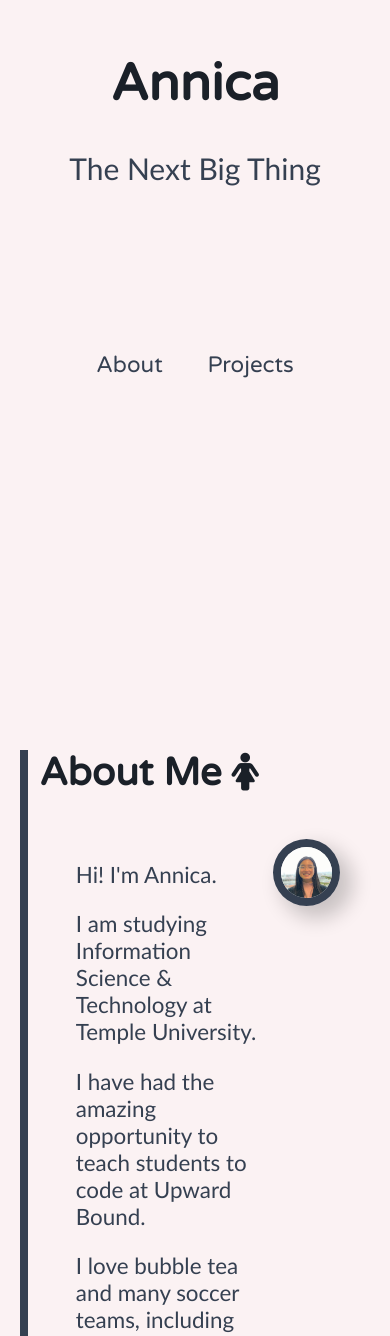
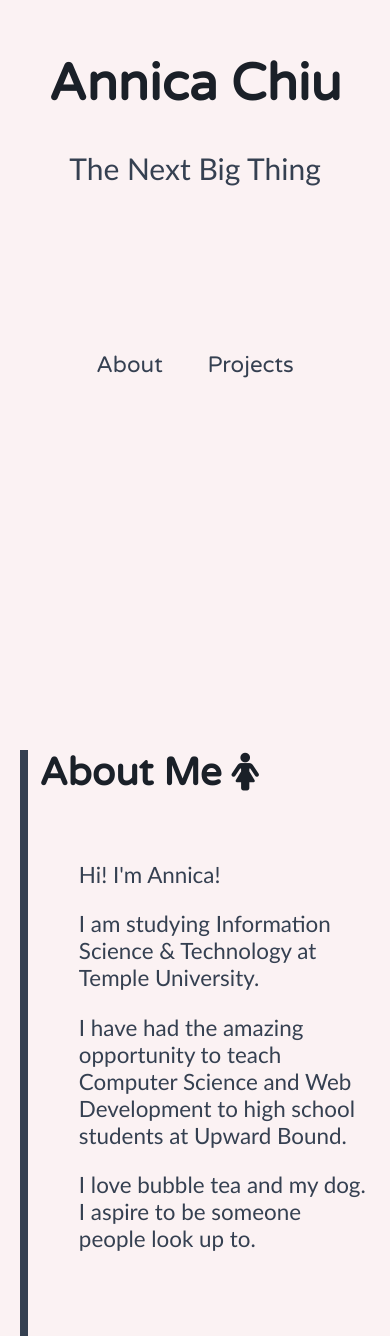
Before and after one commit to chiuannica/banannica, a Vue app: page /#/ in a window 390 px wide. Shown: the part 178-1514 px from the top of the page. Built offline with nearby package versions, Linux system fonts and the light colour scheme.

Commit message:
fixed projects spacing and my picture spacing and add option to add pic to blog

```diff
--- a/index.html
+++ b/index.html
@@ -5,9 +5,9 @@
     <meta name="viewport" content="width=device-width,initial-scale=1.0">
     <meta name="Description" content="Annica's personal website">
     <meta name="theme-color" content="#E19EA4">
-    <link rel="icon" href="favicon.png">
+    <link rel="icon" href="src\assets\me.jpg">
     <link rel="stylesheet" href="https://cdnjs.cloudflare.com/ajax/libs/font-awesome/4.7.0/css/font-awesome.min.css">
-    <title>Annica</title>
+    <title>Annica Chiu</title>
   </head>
   <body>
     <div id="app"></div>
--- a/src/components/About.vue
+++ b/src/components/About.vue
@@ -22,10 +22,10 @@ export default {
       myPicture: require('@/assets/me.jpg'),
       aboutIcon: 'fa fa-female',
       texts: [
-        { p: 'Hi! I\'m Annica.' },
+        { p: 'Hi! I\'m Annica!' },
         { p: 'I am studying Information Science & Technology at Temple University.' },
-        { p: 'I have had the amazing opportunity to teach students to code at Upward Bound.' },
-        { p: 'I love bubble tea and many soccer teams, including the Philadelphia Union, Temple\'s soccer teams, and Tottenham Hotspur.' }
+        { p: 'I have had the amazing opportunity to teach Computer Science and Web Development to high school students at Upward Bound.' },
+        { p: 'I love bubble tea and my dog. I aspire to be someone people look up to.' }
       ],
       resume: { p: 'I am on LinkedIn!', link: 'https://www.linkedin.com/in/annica-chiu-45369a17b/' }
     }
@@ -46,12 +46,13 @@ export default {
 .my-picture {
   border: 0.5rem #354051 solid;
   border-radius: 50%;
-  max-width: 50%;
+  max-width: 25em;
   box-shadow: 1em 1em 2em .25em rgba(0,0,0,.2);
+  margin: auto;
 }
 .content {
   display: grid;
-  grid-template-columns: 2fr 1fr;
+  grid-template-columns: 1fr 1fr;
   margin-left: auto;
   margin-right: auto;
 }
@@ -59,8 +60,10 @@ export default {
   margin: 0 3%;
 }
 @media screen and (max-width: 768px) {
-  .my-picture {
-    width: 150%;
+  .content {
+  display: grid;
+  grid-template-columns: 1fr;
+  grid-template-rows: 1fr 1fr;
   }
   .text {
     margin-right: 2%;
--- a/src/components/Blog.vue
+++ b/src/components/Blog.vue
@@ -14,8 +14,11 @@
           <h5 class="blog-title">{{ blog.title }}</h5>
           <p>{{ blog.date }} by {{ blog.author }}</p>
         </div>
-        <div v-show="blog.showBlog" :key="paragraph.id" class="blog-body" v-for="paragraph in blog.paragraphs">
-          <p v-html="paragraph.text"></p>
+        <div v-show="blog.showBlog" class="blog-body">
+          <img class="blog-img" :src="blog.img">
+          <div :key="paragraph.id" v-for="paragraph in blog.paragraphs">
+            <p v-html="paragraph.text"></p>
+          </div>
         </div>
       </article>
     </div>
@@ -67,6 +70,7 @@ export default {
           title: 'My Empty Skyscrapers',
           date: '1/21/2020',
           author: 'Annica',
+          /* img: require('@/assets/me.jpg'), */
           paragraphs: [
             { id: 0, text: 'I saw an article written for <em>The Atlantic</em> called, <a href="https://www.theatlantic.com/ideas/archive/2020/01/american-housing-has-gone-insane/605005/">“Why Manhattan’s Skyscrapers Are Empty.”</a> Without reading the article, I thought of the title as a way of thinking of myself.' },
             { id: 1, text: 'In basic terms, the article is about how there are not enough affordable housing options for people who are low or middle class, while there are empty apartments in Manhattan skyscrapers. This causes less homeownership in younger people and homelessness.' },
@@ -275,6 +279,10 @@ article {
   border-left: hsl(216, 21%, 13%) solid 1vh;
   transition: all 0.7s;
 }
+.blog-img {
+  max-width: 25em;
+  box-shadow: 1em 1em 2em .25em rgba(0,0,0,.2);
+}
 @media screen and (max-width: 768px) {
   .content {
     margin: 5vh;
--- a/src/components/Header.vue
+++ b/src/components/Header.vue
@@ -10,7 +10,6 @@ export default {
   name: 'Header',
   data () {
     return {
-      logo: require('@/assets/logo_transparent.png'),
       tabs: [
         {title: 'Home', link: '/', func: 'window.location.reload()', id: 0},
         {title: 'Blog', link: '/blog', func: null, id: 1},
--- a/src/components/Home.vue
+++ b/src/components/Home.vue
@@ -27,7 +27,7 @@ export default {
   },
   data () {
     return {
-      title: 'Annica',
+      title: 'Annica Chiu',
       subtitle: 'The Next Big Thing',
       links: [
         { id: 0, name: 'About', link: '#about' },
--- a/src/components/Projects.vue
+++ b/src/components/Projects.vue
@@ -66,14 +66,14 @@ export default {
 #projects{
   width: 100%;
   height: 100vh;
-  margin: 0;
-  margin-left: -1%;
+  margin: auto;
 }
 .project {
   background: #354051;
   color: #ebc1c5cc;
   box-sizing: border-box;
-  padding: 1em;
+  padding: 2em;
+  margin: 2em;
   transition: border-left 0.7s;
 }
 .project > .project-title{
@@ -103,7 +103,7 @@ export default {
   display: grid;
   grid-template-columns: repeat(2, 1fr);
   grid-template-rows: 1fr 1fr;
-  grid-gap: 4%;
+  grid-gap: 3%;
 }
 .project:nth-child(1) {
   grid-column: 1;
@@ -128,8 +128,8 @@ export default {
 @media screen and (max-width: 768px) {
   .projects-grid{
     display: block;
-    padding: 0;
-    margin: 2%;
+    padding: auto;
+    margin: auto;
   }
   .projects-grid > div {
     padding: 1%;
```
Also changed, not shown: src/assets/logo_transparent.png (deleted).
